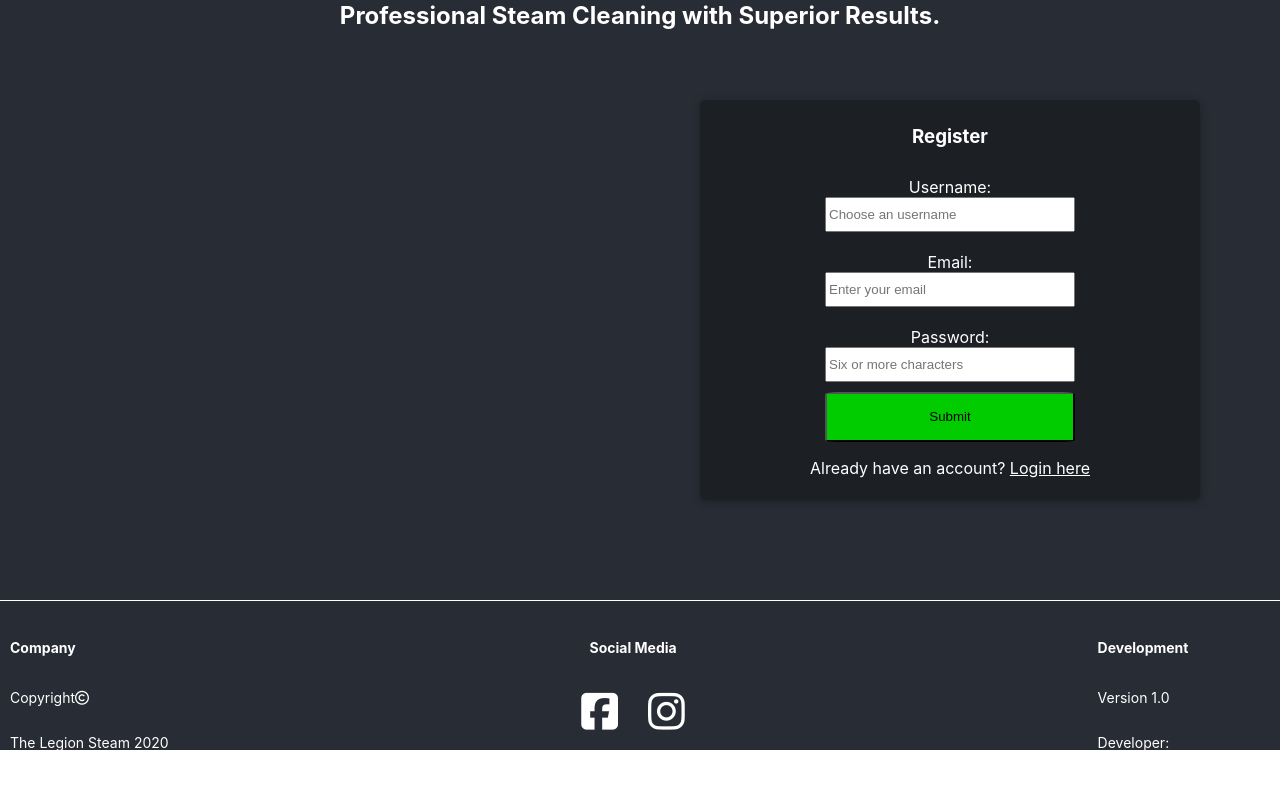
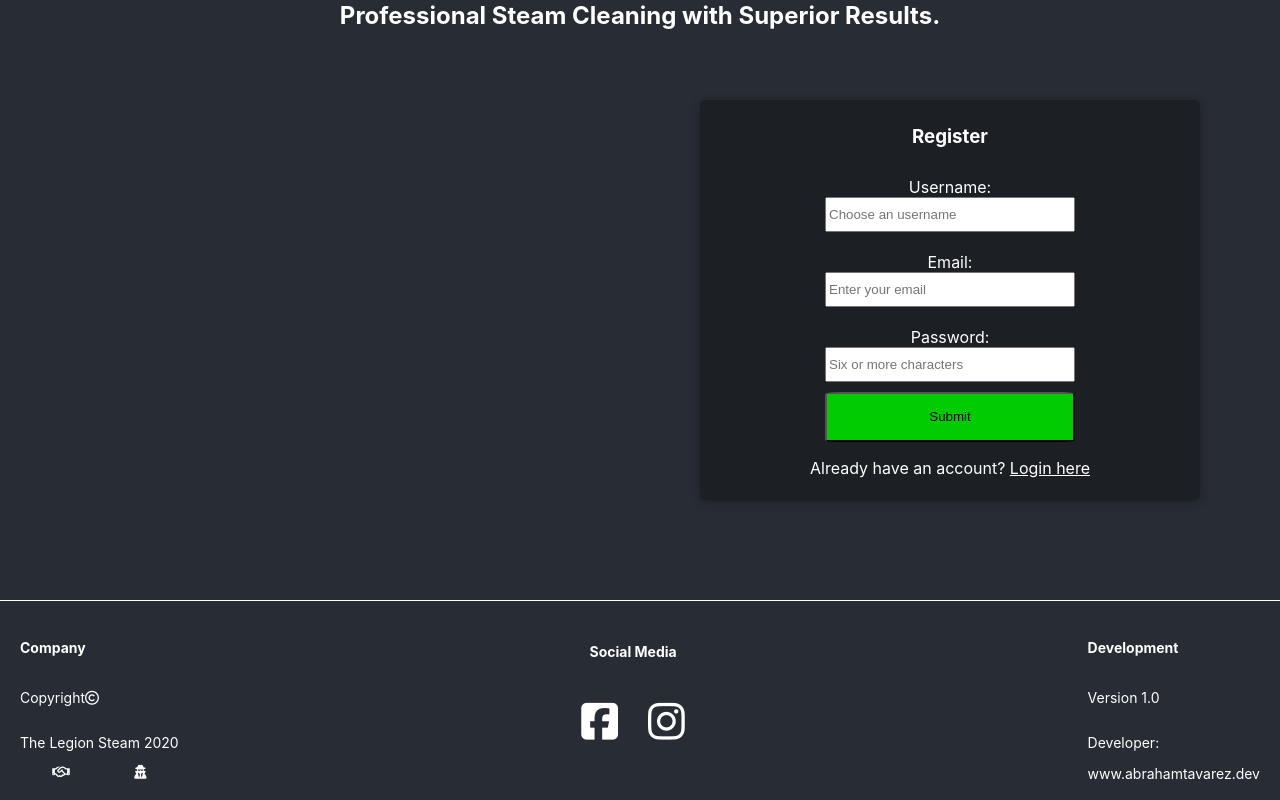
Before and after one commit to AbeTavarez/The_Legion_Steam, a React (Create React App) app in the folder client/: page /user/signup in a window 1280 px wide. Shown: the part 696-1496 px from the top of the page. Built offline with nearby package versions, Linux system fonts and the light colour scheme; a web font is replaced by a local one.

Commit message:
aligned items

```diff
--- a/client/src/App.js
+++ b/client/src/App.js
@@ -67,11 +67,7 @@ class App extends Component {
             exact
             path="/user/signin"
             render={(props) => (
-              <SignIn
-                {...props}
-                handleLoginSubmit={this.handleLoginSubmit}
-                currentUser={this.state.currentUser}
-              />
+              <SignIn {...props} handleLoginSubmit={this.handleLoginSubmit} />
             )}
           />
           <Route exact path="/user/profile" />
--- a/client/src/components/Footer/Footer.css
+++ b/client/src/components/Footer/Footer.css
@@ -2,8 +2,8 @@
   display: flex;
   flex-direction: row;
   justify-content: space-between;
-  height: 150px;
-  padding: 20px 10px 40px 10px;
+  height: 200px;
+  padding: 20px 20px 40px 20px;
   color: white;
   font-size: 14px;
   border-top: 1px solid white;
--- a/client/src/components/Main/Main.css
+++ b/client/src/components/Main/Main.css
@@ -26,17 +26,17 @@
 /* MISSION SECTION */
 
 .mission-session {
-  display: flex;
+  margin-top: 100px;
 }
 .mission {
-  letter-spacing: 1px;
+  /* letter-spacing: 1px;
   display: flex;
   flex-direction: column-reverse;
   justify-content: flex-end;
-  padding-right: 20px;
+  padding-right: 20px; */
 }
 .washer-img {
-  display: flex;
+  /* display: flex; */
 }
 .washer-img img {
   max-width: 100%;
```
